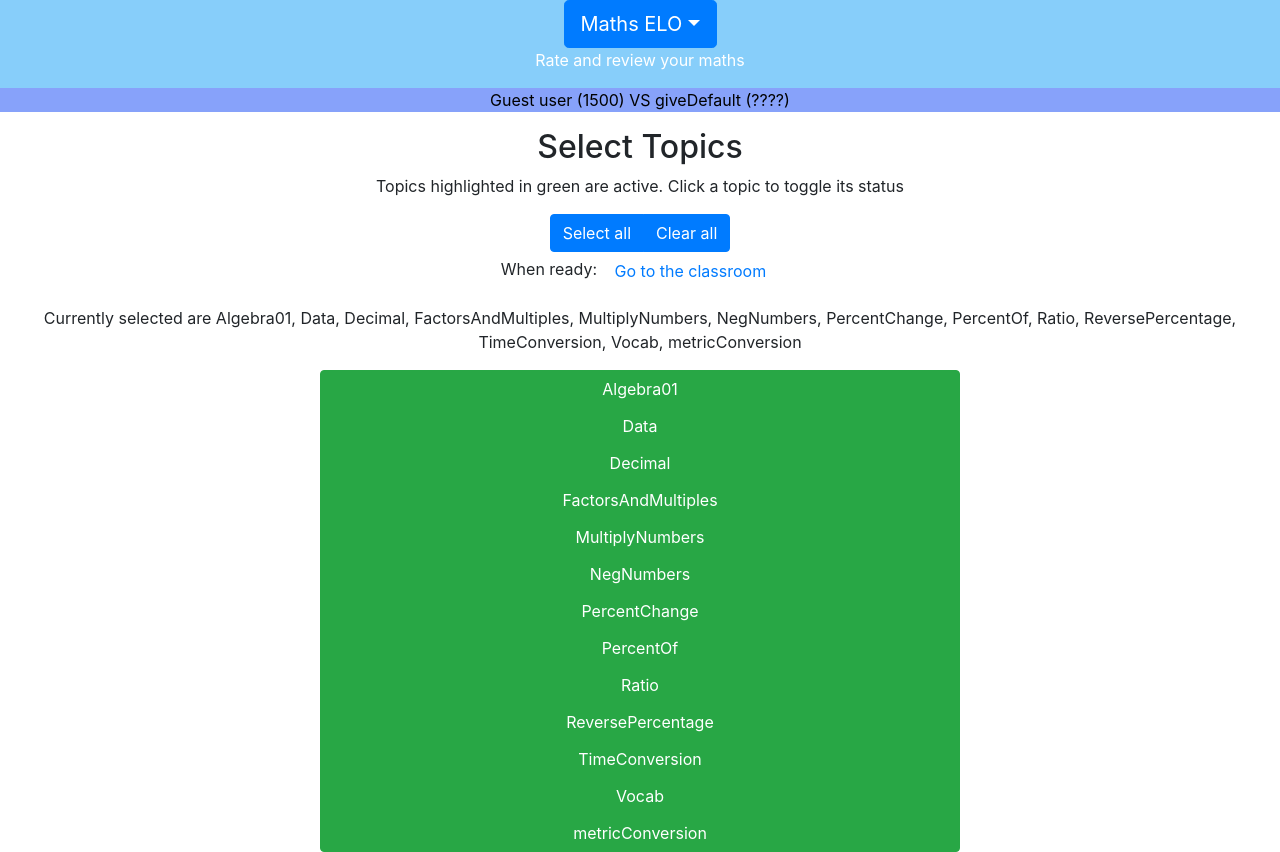
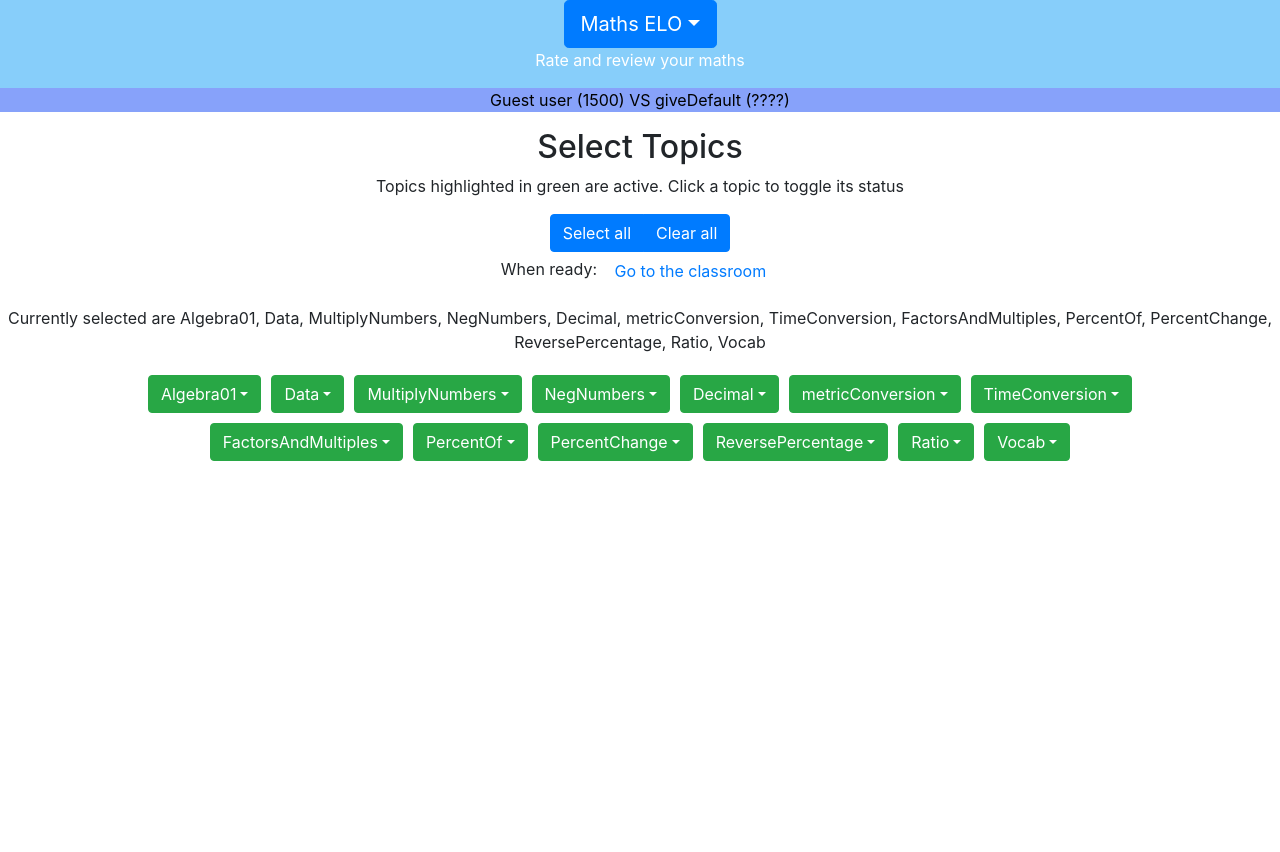
Before and after one commit to Samir70/maths-elo-api, a React (Create React App) app in the folder client/: page / in a window 1280 px wide. After the commit the page ends 800 px from the top, so only its background shows below. Built offline with nearby package versions, Linux system fonts and the light colour scheme.

Commit message:
make it possible to select subtopics for qTypes

```diff
--- a/client/src/App.css
+++ b/client/src/App.css
@@ -51,9 +51,16 @@
   margin:auto;
 }
 
-#topicList {
-  min-width: 50vw;
+#topic-list {
+  display:flex;
+  flex-wrap: wrap;
+  justify-content: center;
+  width: 90vw;
   margin:auto;
+}
+
+.topicButton {
+  margin: 5px;
 }
 
 .quandaBlock-odd {
--- a/client/src/NewQs/NumberOperations.js
+++ b/client/src/NewQs/NumberOperations.js
@@ -9,13 +9,13 @@ const subQTypes = [
 ]
 
 export const MultiplyNumberQ = (subQType) => {
-    var type = Number(subQType) || Math.floor(Math.random()*(subQTypes.length-1))+1;
+    var type = subQType || subQTypes[Math.floor(Math.random()*(subQTypes.length-1))+1];
     // console.log(MultiplyNumbers+'-'+type)
     var a = Math.ceil(Math.random()*9)+1,
         b = Math.ceil(Math.random()*9)+1,
         c = Math.ceil(Math.random()*90)+10;
     var returnable = {QType:MultiplyNumbers+'-'+type}
-    switch (subQTypes[type]) {
+    switch (type) {
         case 'sq': return {...returnable, q:'What is '+a+' squared?', a:''+(a*a)}
         case 'sqEnd5': {
             a = a*10+5;
--- a/client/src/NewQs/QTypes.js
+++ b/client/src/NewQs/QTypes.js
@@ -21,12 +21,17 @@ export const Decimal = 'Decimal';
 // should allow for a random choice of subQType
 
 export const QTypes = [
-    metricConversion, TimeConversion,
-    MultiplyNumbers, NegNumbers, Decimal,
-    FactorsMultiples,
-    PercentOf, PercentChange, ReversePercentage,
-    Vocab,
-    Ratio,
-    Algebra01,
-    Data
-].sort();
+    { topic: Algebra01, subTopics: ['simplifyAddSub', 'expandBracket', 'expand2Simplify', 'factorise1', 'factorise2', 'substitution'] },
+    { topic: Data, subTopics: ['mean', 'meanFindmissing', 'medianOdd', 'medianEven', 'range', 'mode'] },
+    { topic: MultiplyNumbers, subTopics: ['sq', 'cube', 'sqEnd5', 'sqEnd1', 'gridWhole'] },
+    { topic: NegNumbers, subTopics: ['adding', 'subtract', 'times', 'divide'] },
+    { topic: Decimal, subTopics: ['order', 'round'] },
+    { topic: metricConversion, subTopics: [1, 2, 3, 4, 5, 6, 7] },
+    { topic: TimeConversion, subTopics: ['secMin', 'secMinHr'] },
+    { topic: FactorsMultiples, subTopics: ['prodOfPrimes', 'findMultiple', 'facOrMul', 'hcf', 'lcm', 'numFactors'] },
+    { topic: PercentOf, subTopics: ['beginner1', 'beginner2', 'intermediate', 'expert'] },
+    { topic: PercentChange, subTopics: ['beginner1', 'beginner2', 'intermediate', 'expert'] },
+    { topic: ReversePercentage, subTopics: [] },
+    { topic: Ratio, subTopics: ['simplify', 'mapForm', 'keepRatio', 'share', 'givenDiff'] },
+    { topic: Vocab, subTopics: [] }
+];
--- a/client/src/NewQs/TimeConversion.js
+++ b/client/src/NewQs/TimeConversion.js
@@ -46,8 +46,8 @@ const TimeConversionQ = (subType) => {
         }
         default: return { q:'TimeConversion default Q', a:'625' }
     }
-    subQType = TimeConversion+'-'+subQType;
-    console.log(subQType);
+    subQType = TimeConversion+'-'+conversionPairs[subQType];
+    // console.log(subQType);
     return forward ?
         { q:'Convert '+left+leftUnits+' to '+rightUnits,
           a:right, QType:subQType, answerFormat:'string', extraKeys:['hrs', 'min', 'sec'] } :
--- a/client/src/Reducers/Reducer.js
+++ b/client/src/Reducers/Reducer.js
@@ -19,7 +19,7 @@ const initialState = {
     quAndA: newQ,
     needNewRatedQ: true,
     userAnswer: '',
-    selectedTopics: [...QTypes],
+    selectedTopics: [...QTypes].map(x=>x.topic),
     wrongAnswers: [],
     extraKeys4Pad: defaultExtraKeys,
     activeScreen: 'topicSelect'
@@ -35,7 +35,7 @@ const reducer = (state = initialState, action) => {
         case UPDATE_USER_ANSWER : return {...state, userAnswer:action.payload}
         case TOGGLE_TOPIC : return {...state, selectedTopics:addOrDrop(state.selectedTopics, action.topic)}
         case ALL_TOPICS : return { ...state,
-            selectedTopics: action.mode==='all' ? [...QTypes] : []
+            selectedTopics: action.mode==='all' ? [...QTypes].map(x=>x.topic) : []
         }
         case NEED_NEW_RATED_Q : return {...state, needNewRatedQ:true}
         case USER_RATING_CHANGES: return {...state, userRating:action.userRating}
--- a/client/src/components/TopicSelect.js
+++ b/client/src/components/TopicSelect.js
@@ -1,23 +1,28 @@
 import React from 'react';
 import { connect } from 'react-redux';
-import { ButtonGroup, Button } from 'react-bootstrap';
+import { ButtonGroup, Button, Dropdown, DropdownButton } from 'react-bootstrap';
 import { QTypes } from '../NewQs/QTypes';
 import { ToggleTopic, AllTopics, ChangeActiveScreen } from '../Reducers/actions';
 
 const TopicSelect = ({ selectedTopics, ToggleTopic, AllTopics, ChangeActiveScreen }) => {
     const qTypeList = QTypes.map(q =>
-        <Button
-            onClick={() => ToggleTopic(q)}
-            variant={selectedTopics.includes(q) ? "success" : "secondary"}
-            key={q}>{q}
-        </Button>
+        <DropdownButton title={q.topic}
+            variant={selectedTopics.includes(q.topic) ? "success" : "secondary"}
+            key={q.topic}
+            className="topicButton"
+        >
+            <Dropdown.Item onClick={() => ToggleTopic(q.topic)}>all</Dropdown.Item>
+            {q.subTopics.map(st =>
+                <Dropdown.Item onClick={() => ToggleTopic(q.topic + '-' + st)}>{st}</Dropdown.Item>
+            )}
+        </DropdownButton>
     );
 
     const furtherInstructions = selectedTopics.length > 0 ?
-            <p>When ready: <Button variant="link"
-                onClick={() => ChangeActiveScreen("classRoom-General")}>Go to the classroom</Button>
-            </p> :
-            <p>You need to select at least one topic</p>
+        <p>When ready: <Button variant="link"
+            onClick={() => ChangeActiveScreen("classRoom-General")}>Go to the classroom</Button>
+        </p> :
+        <p>You need to select at least one topic</p>
 
     return (
         <div>
@@ -29,7 +34,7 @@ const TopicSelect = ({ selectedTopics, ToggleTopic, AllTopics, ChangeActiveScree
             </ButtonGroup>
             {furtherInstructions}
             <p>Currently selected are {selectedTopics.join(', ')} </p>
-            <ButtonGroup id="topicList" vertical >{qTypeList}</ButtonGroup>
+            <div id="topic-list"  >{qTypeList}</div>
         </div>
     )
 }
```
